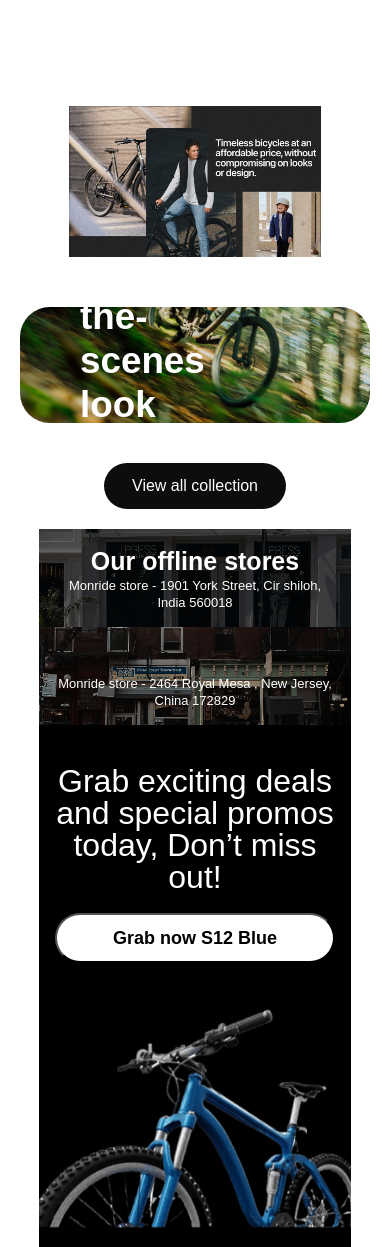
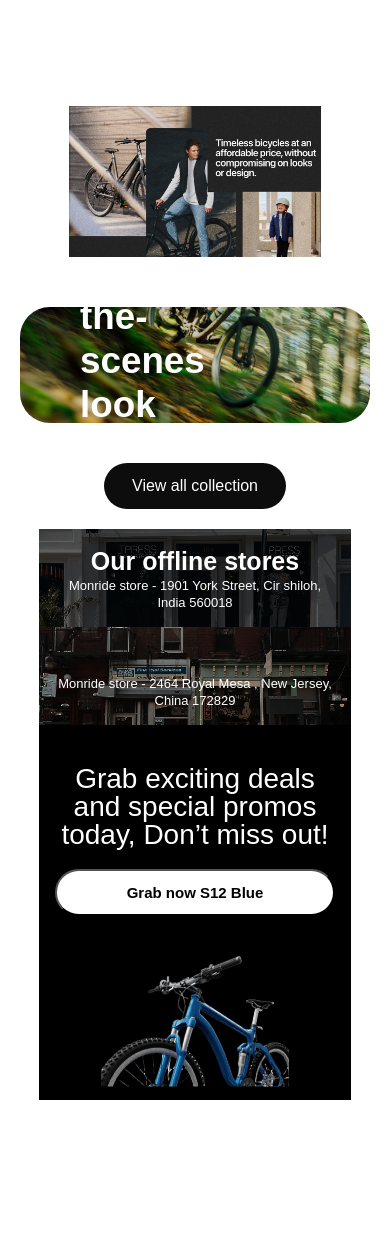
Before and after one commit to Akmalov-dev/Mornride, a React (Vite) app: page / in a window 390 px wide. Shown: the top 1247 px of the page. After the commit the page ends 1100 px from the top, so only its background shows below. Built offline with nearby package versions, Linux system fonts and the light colour scheme.

Commit message:
grab star css btn responsive fnish

```diff
--- a/src/components/Grab/Grab.css
+++ b/src/components/Grab/Grab.css
@@ -68,18 +68,20 @@
         margin-bottom: 20px;
     }
     .grab-right {
-        max-width: 80%; /* Rasm telefonda juda katta bo'lmasligi uchun */
+        max-width: 100%;
+    }
+    .grab-img{
+        max-width: 60%;
     }
 }
-
-/* Telefonlar uchun (480px dan kichik) */
 @media (max-width: 480px) {
     .grab-text {
-        font-size: 32px; /* Juda kichik ekranlar uchun */
+        max-width: 100%;
+        font-size: 28px;
     }
     .grab-btn {
-        width: 100%; /* Tugma telefon ekranida to'liq bo'lishi qulayroq */
-        font-size: 18px;
+        width: 100%;
+        font-size: 15px;
     }
     .grab-right {
         max-width: 100%;
```
